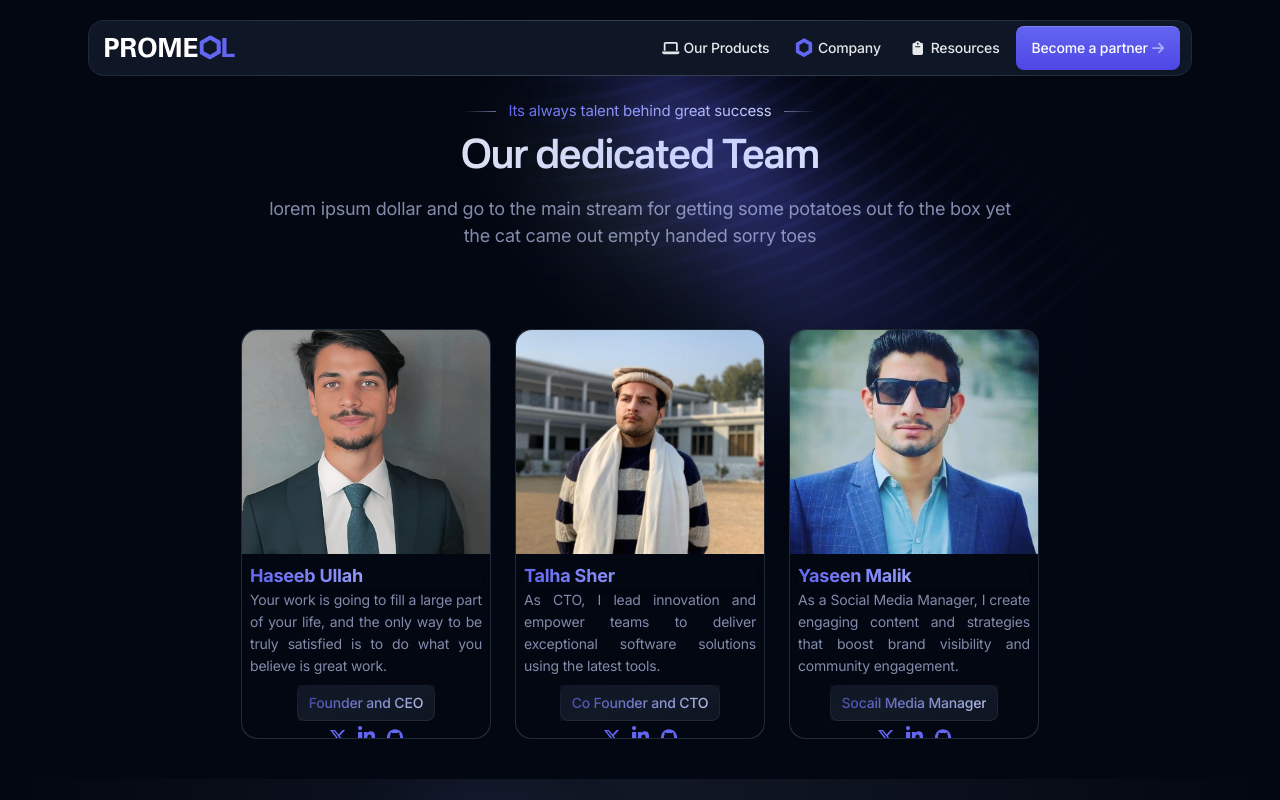
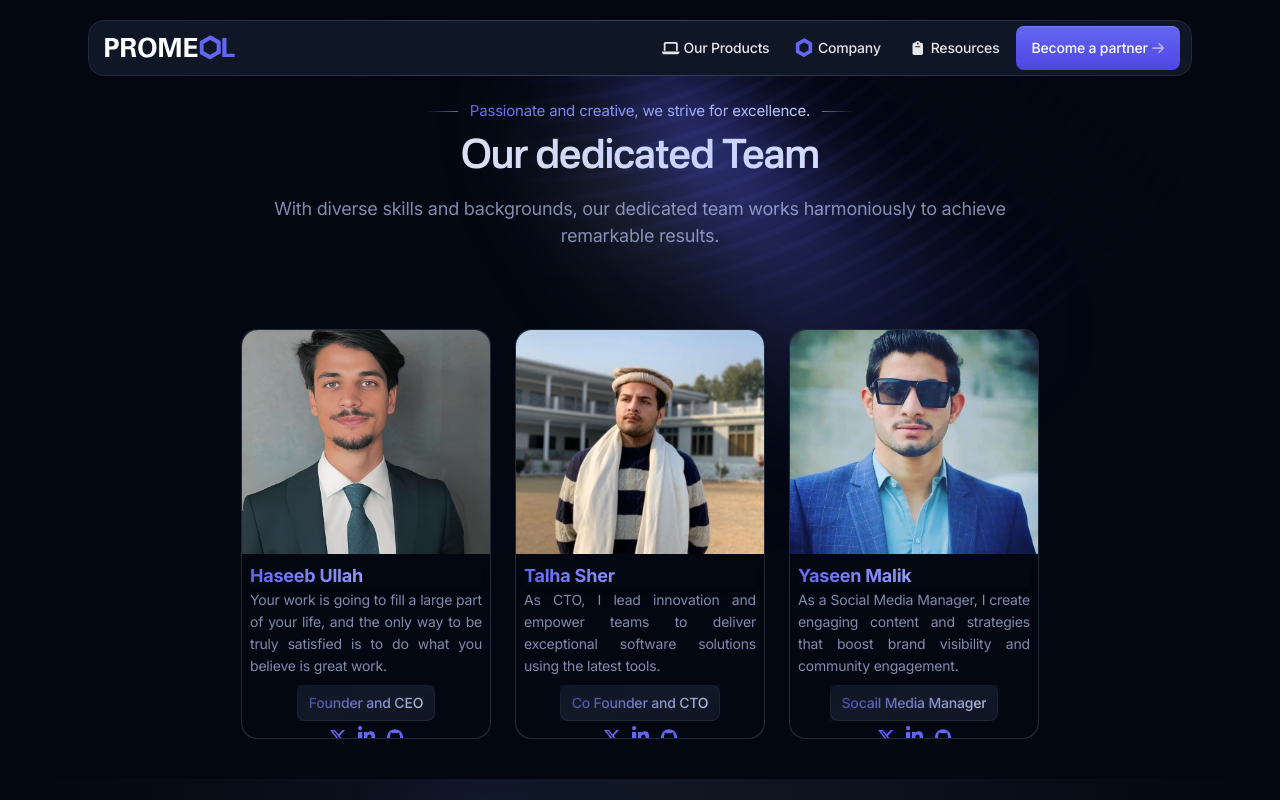
Before and after one commit to ihaseebullah/promeol.com, a Next.js app: page /company/team in a window 1280 px wide. Shown: the top 800 px of the page. Built offline with nearby package versions, Linux system fonts and the light colour scheme.

Commit message:
Ref: Fixed Double Footer in Prod

```diff
--- a/app/(products)/products/layout.tsx
+++ b/app/(products)/products/layout.tsx
@@ -25,7 +25,6 @@ export default function DefaultLayout({
     <>
       <main className="relative flex grow flex-col">{children}</main>
 
-      <Footer />
     </>
   );
 }
--- a/app/company/team/page.tsx
+++ b/app/company/team/page.tsx
@@ -24,9 +24,9 @@ export default function Team() {
       </Head>
       <div className="mx-auto max-w-6xl px-4 sm:px-6 mt-[20px]">
         <SectionHeader
-          outline="Its always talent behind great success"
+          outline="Passionate and creative, we strive for excellence."
           title="Our dedicated Team"
-          description="lorem ipsum dollar and go to the main stream for getting some potatoes out fo the box yet the cat came out empty handed sorry toes"
+          description="With diverse skills and backgrounds, our dedicated team works harmoniously to achieve remarkable results."
         />
         <TeamCards />
       </div>
--- a/components/ui/card.tsx
+++ b/components/ui/card.tsx
@@ -35,7 +35,7 @@ export const Card = ({ image, name, description, designation }: any) => {
           {" "}
           {/* Set a consistent height */}
           <Image
-            style={{ objectFit: "cover" }} // Ensures the image covers the area without distortion
+            style={{ objectFit: "cover" }}
             className="inline-flex z-30"
             src={image}
             fill // Use fill to make the image responsive
```
